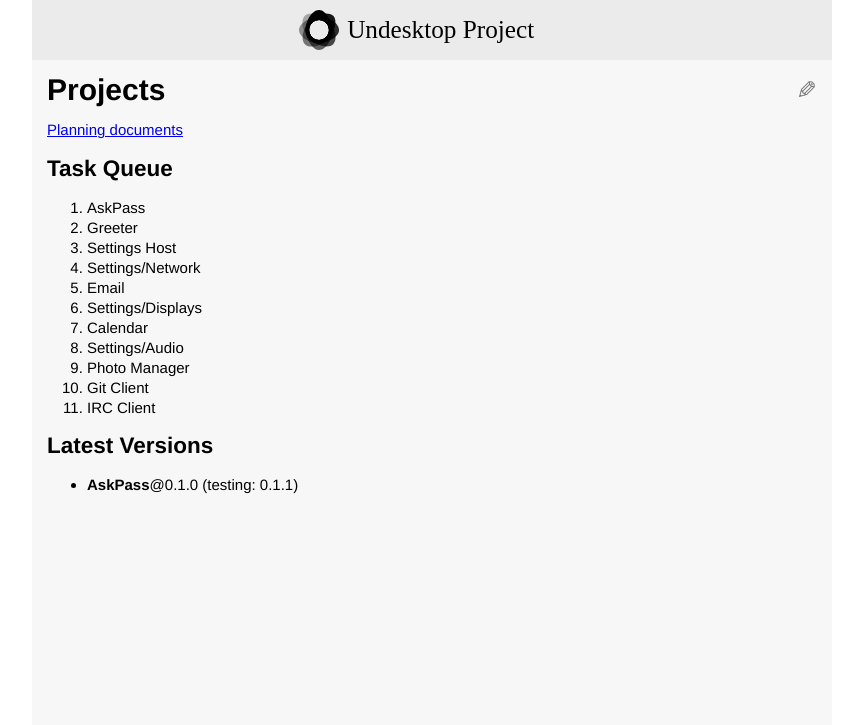
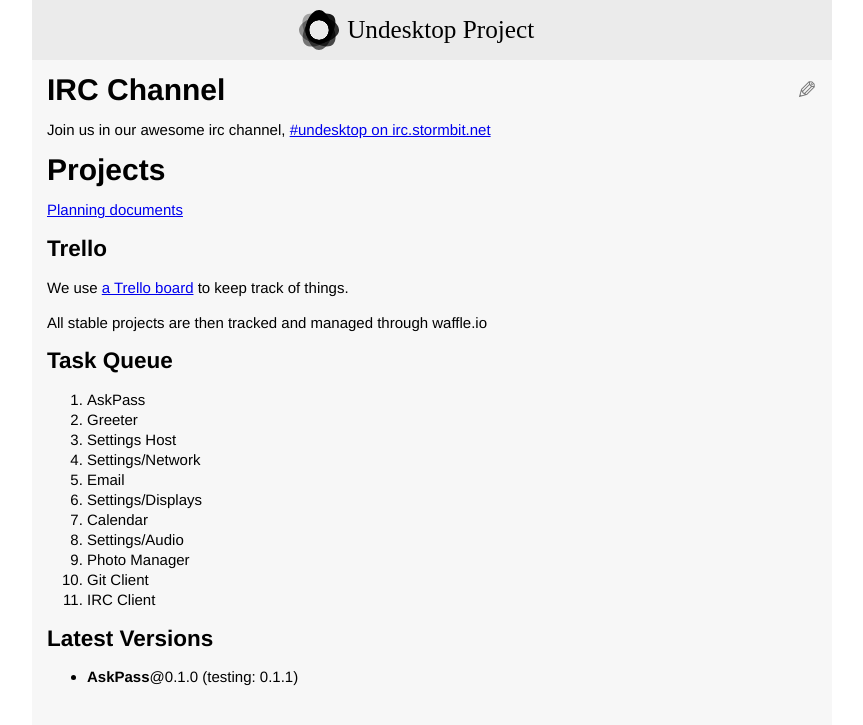
Before and after one commit to undesktop/wiki, a Jekyll site: the page built from index.md, in a window 1280 px wide. Shown: the top 725 px of the page, without its empty margins (208-1071 px from the left). Built offline with Jekyll 4.4.1, drawn with Linux system fonts in a browser that asks for light colours.

Commit message:
Add IRC channel and trello board

```diff
--- a/index.md
+++ b/index.md
@@ -2,8 +2,18 @@
 layout: default
 ---
 
+# IRC Channel
+Join us in our awesome irc channel, [#undesktop on irc.stormbit.net][1]
+
+[1]: ircs://irc.stormbit.net:6697/#undesktop
+
 # Projects
 [Planning documents](planning.html)
+
+## Trello
+We use [a Trello board](https://trello.com/b/lJvl7nTd/undesktop) to keep track of things.
+
+All stable projects are then tracked and managed through waffle.io
 
 ## Task Queue
  1. AskPass
```
